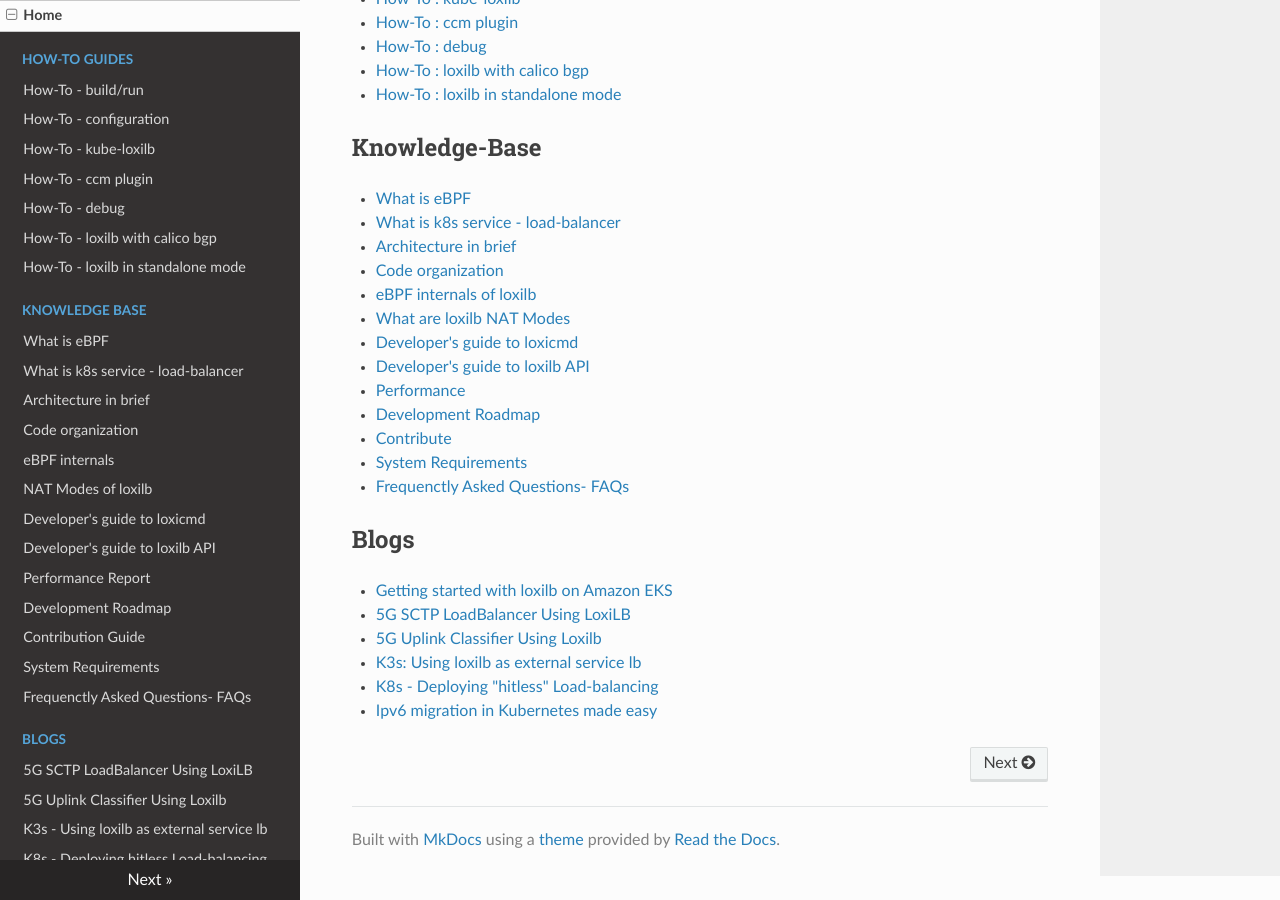
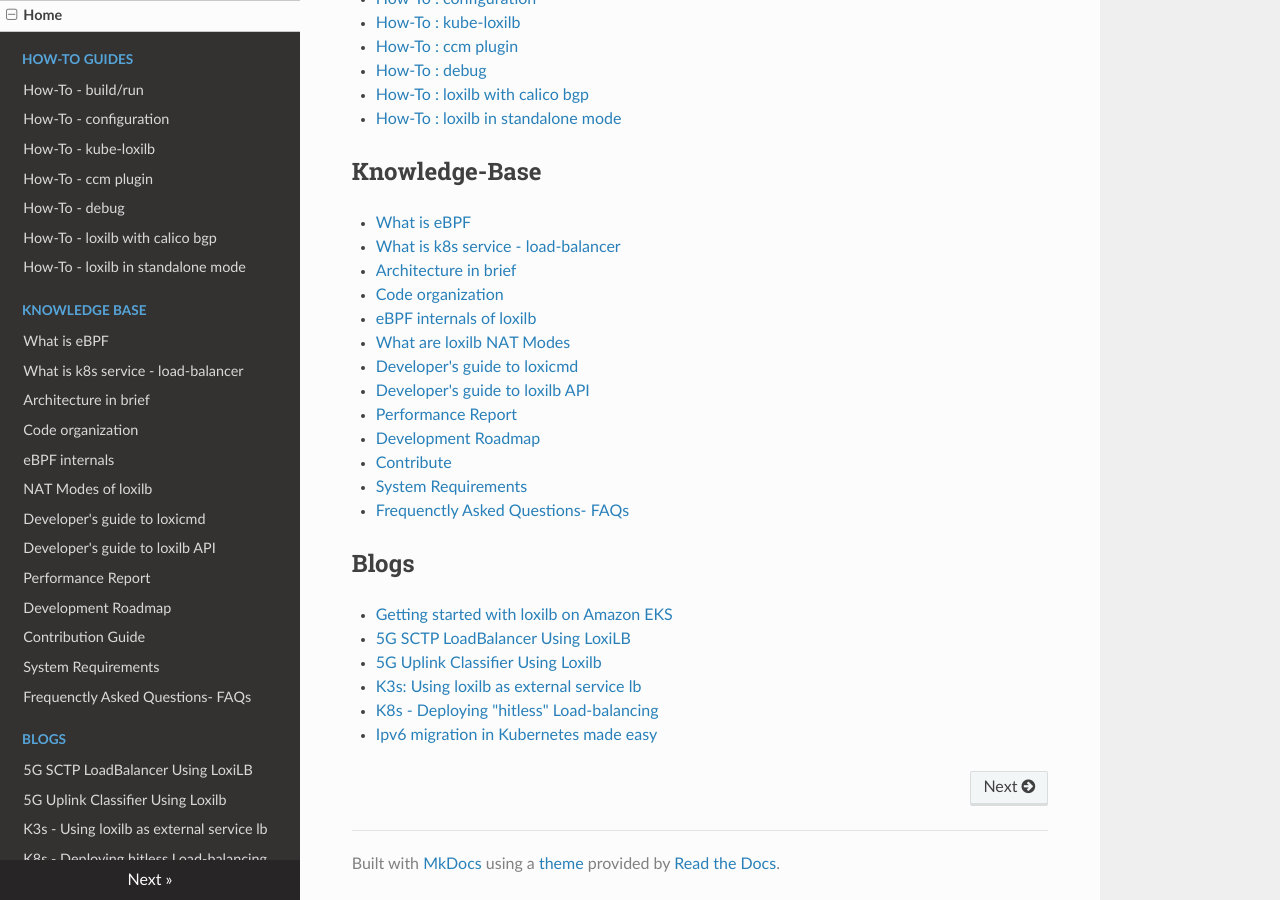
Before and after one commit to loxilb-io/loxilbdocs, an MkDocs documentation site: the page built from docs/index.md, in a window 1280 px wide and 900 px high, scrolled down 1638 px. Built offline with MkDocs 1.6.1, drawn with Linux system fonts in a browser that asks for light colours; nearby versions of some CDN libraries.

Commit message:
Update index.md

```diff
--- a/docs/index.md
+++ b/docs/index.md
@@ -1,6 +1,7 @@
 ## Welcome to loxilb-docs
 
-[![eBPF Emerging App](https://img.shields.io/badge/ebpf.io-Emerging--App-success)](https://ebpf.io/projects#loxilb) [![Go Report Card](https://goreportcard.com/badge/github.com/loxilb-io/loxilb)](https://goreportcard.com/report/github.com/loxilb-io/loxilb) ![build workflow](https://github.com/loxilb-io/loxilb/actions/workflows/docker-image.yml/badge.svg) ![sanity workflow](https://github.com/loxilb-io/loxilb/actions/workflows/basic-sanity.yml/badge.svg) ![apache](https://img.shields.io/badge/license-Apache-blue.svg) ![gpl](https://img.shields.io/badge/license-BSD-blue.svg)  [![Stargazers][stars-shield]][stars-url]
+[![eBPF Emerging App](https://img.shields.io/badge/ebpf.io-Emerging--App-success)](https://ebpf.io/projects#loxilb) [![Go Report Card](https://goreportcard.com/badge/github.com/loxilb-io/loxilb)](https://goreportcard.com/report/github.com/loxilb-io/loxilb) ![build workflow](https://github.com/loxilb-io/loxilb/actions/workflows/docker-image.yml/badge.svg) ![sanity workflow](https://github.com/loxilb-io/loxilb/actions/workflows/basic-sanity.yml/badge.svg)
+![apache](https://img.shields.io/badge/license-Apache-blue.svg) ![gpl](https://img.shields.io/badge/license-BSD-blue.svg)  [![Stargazers][stars-shield]][stars-url]
 
 [![eBPF Emerging Project](photos/ebpflogo.png)](https://ebpf.io/projects#loxilb)
 
@@ -57,7 +58,7 @@
 - [What are loxilb NAT Modes](nat.md)
 - [Developer's guide to loxicmd](cmd-dev.md)
 - [Developer's guide to loxilb API](api-dev.md)
-- [Performance](perf.md)
+- [Performance Report](perf.md)
 - [Development Roadmap](roadmap.md)
 - [Contribute](contribute.md)
 - [System Requirements](requirements.md)
```
